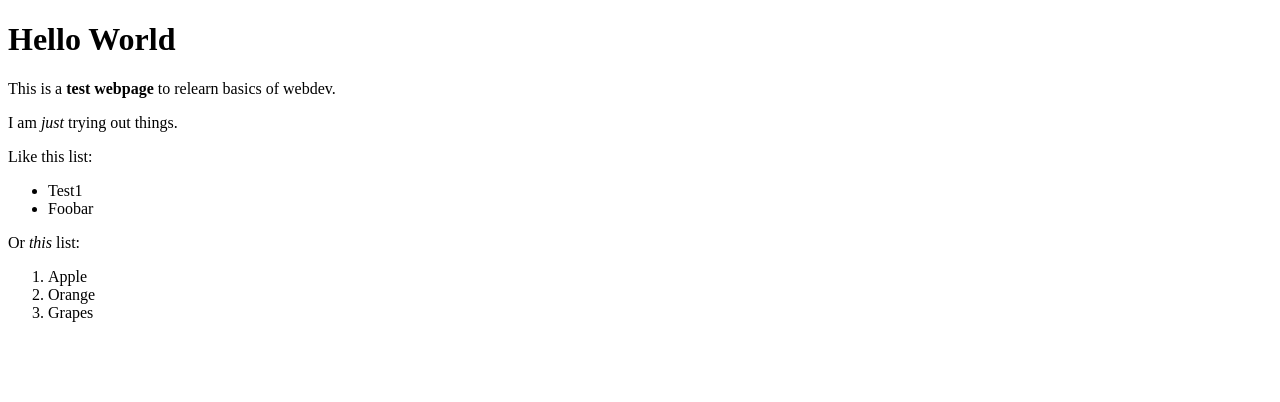
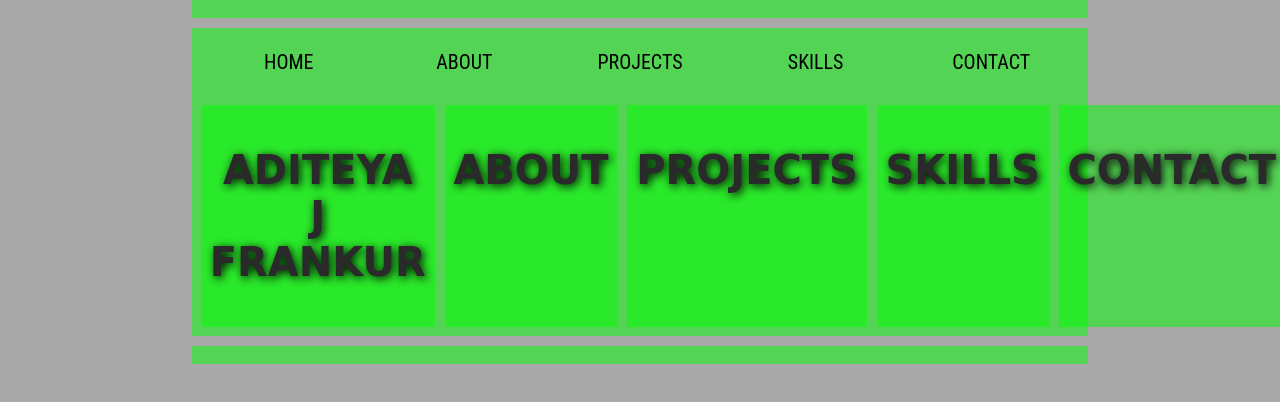
Before and after one commit to aditeya24/WebDev, a plain HTML site: page BasicPortfolio/index.html in a window 1280 px wide. Drawn offline with Linux system fonts and the light colour scheme; files that its build step writes are made by us from their sources.

Commit message:
Added section and structure elements in BasicPortfolio/index.html

```diff
--- a/BasicPortfolio/index.html
+++ b/BasicPortfolio/index.html
@@ -3,22 +3,45 @@
     <head>
         <meta charset="UTF-8">
         <title>My Portfolio</title>
+        <link rel="stylesheet" href="./styles.css">
     </head>
 
     <body>
-        <h1>Hello World</h1>
-        <p>This is a <strong>test webpage</strong> to relearn basics of webdev.</p>
-        <p>I am <em>just</em> trying out things.</p>
-        <p>Like this list:</p>
-        <ul>
-            <li>Test1</li>
-            <li>Foobar</li>
-        </ul>
-        <p>Or <em>this</em> list:</p>
-        <ol>
-            <li>Apple</li>
-            <li>Orange</li>
-            <li>Grapes</li>
-        </ol>
+        <header class="header">
+
+        </header>
+        <nav>
+            <ul class="nav_options">
+                <li><a href="#">Home</a></li>
+                <li><a href="#about">About</a></li>
+                <li><a href="#projects">Projects</a></li>
+                <li><a href="#skills">Skills</a></li>
+                <li><a href="#contact">Contact</a></li>
+            </ul>
+        </nav>
+        <main>
+            <section class="hero-section" id="">
+                <h1>Aditeya J Frankur</h1>
+            </section>
+
+            <section class="about-section" id="about">
+                <h1>About</h1>
+            </section>
+
+            <section class="projects-section" id="projects">
+                <h1>Projects</h1>
+            </section>
+
+            <section class="skills-section" id="skills">
+                <h1>Skills</h1>
+            </section>
+
+            <section class="contact-section" id="contact">
+                <h1>Contact</h1>
+            </section>
+        </main>
+        <footer>
+
+        </footer>
     </body>
 </html>
```
